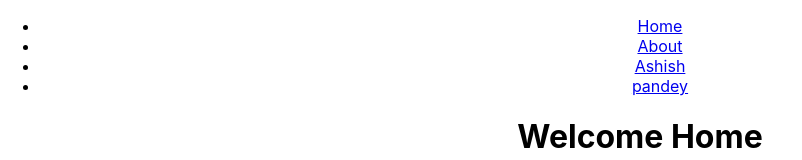
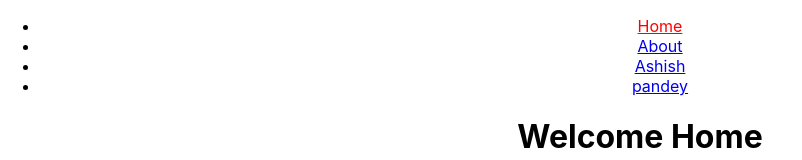
Before and after one commit to Aashiish-Pandey/routing-, a React (Create React App) app: page / in a window 1280 px wide. Shown: the top 160 px of the page, without its empty margins (0-802 px from the left). Built offline with nearby package versions, Linux system fonts and the light colour scheme.

Commit message:
Navlink and activeStyle

```diff
--- a/src/App.js
+++ b/src/App.js
@@ -3,7 +3,7 @@ import "./App.css";
 import About from "./About";
 import Shop from "./Shop";
 import Nav from "./Nav";
-import { BrowserRouter as Router, Switch, Route ,Link} from "react-router-dom";
+import { BrowserRouter as Router, Switch, Route ,Link,NavLink} from "react-router-dom";
 
 const User = ({match})=>{
 
@@ -19,16 +19,24 @@ function App() {
 
       <ul>
         <li>
-        <Link to ="/">Home</Link>
+        <NavLink to ="/" exact activeStyle ={{
+          color:"red"
+        }}>Home</NavLink>
         </li>
         <li>
-        <Link to ="/about">About</Link>
+        <NavLink to ="/about" exact activeStyle ={{
+          color:"red"
+        }}>About</NavLink>
         </li>
         <li>
-        <Link to ="/user/ashish">Ashish</Link>
+        <NavLink to ="/user/ashish" exact activeStyle ={{
+          color:"red"
+        }}>Ashish</NavLink>
         </li>
         <li>
-        <Link to ="/about/pandey">pandey</Link>
+        <NavLink to ="/about/pandey" exact activeStyle ={{
+          color:"red"
+        }}>pandey</NavLink>
         </li>
 
       </ul>
```
